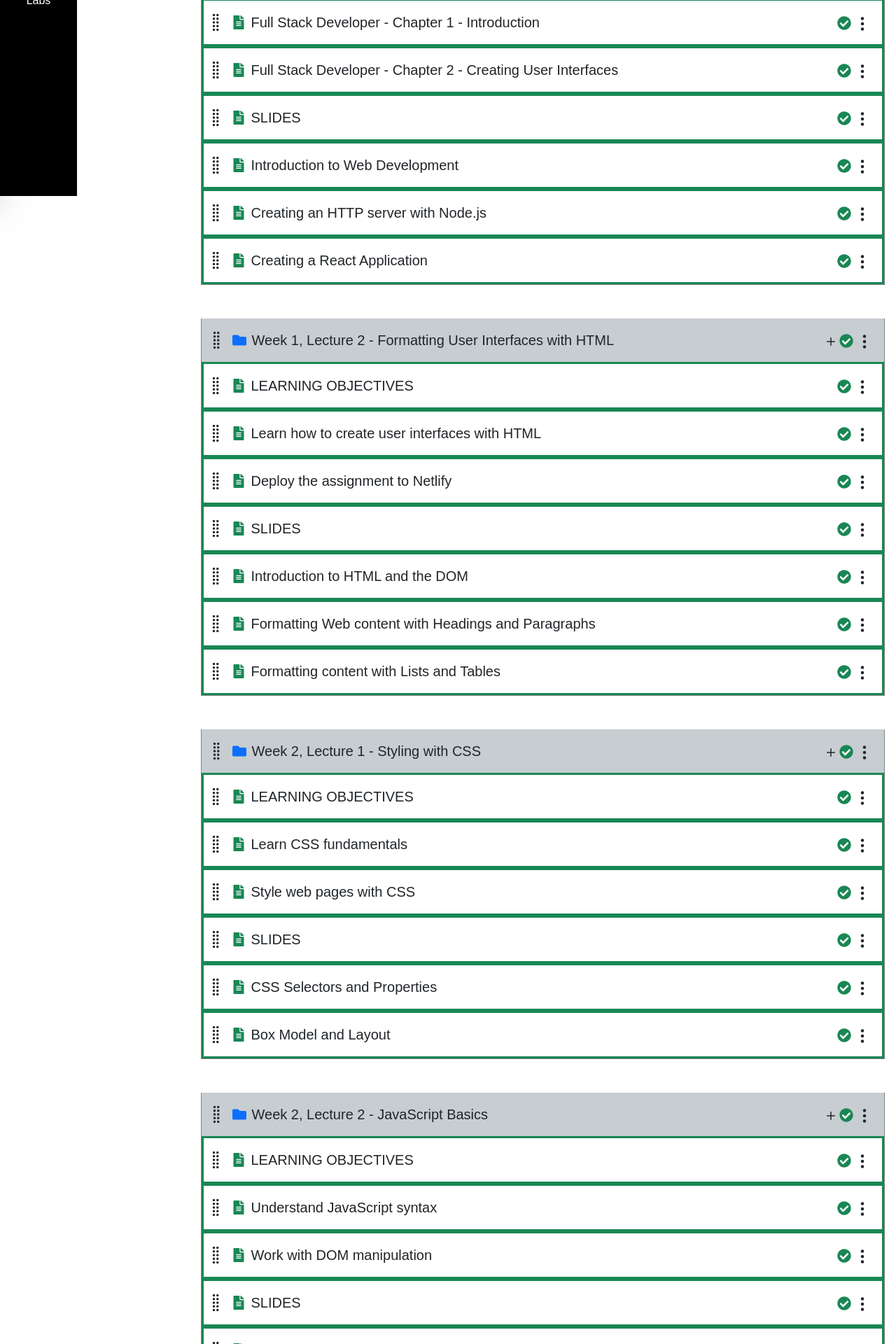
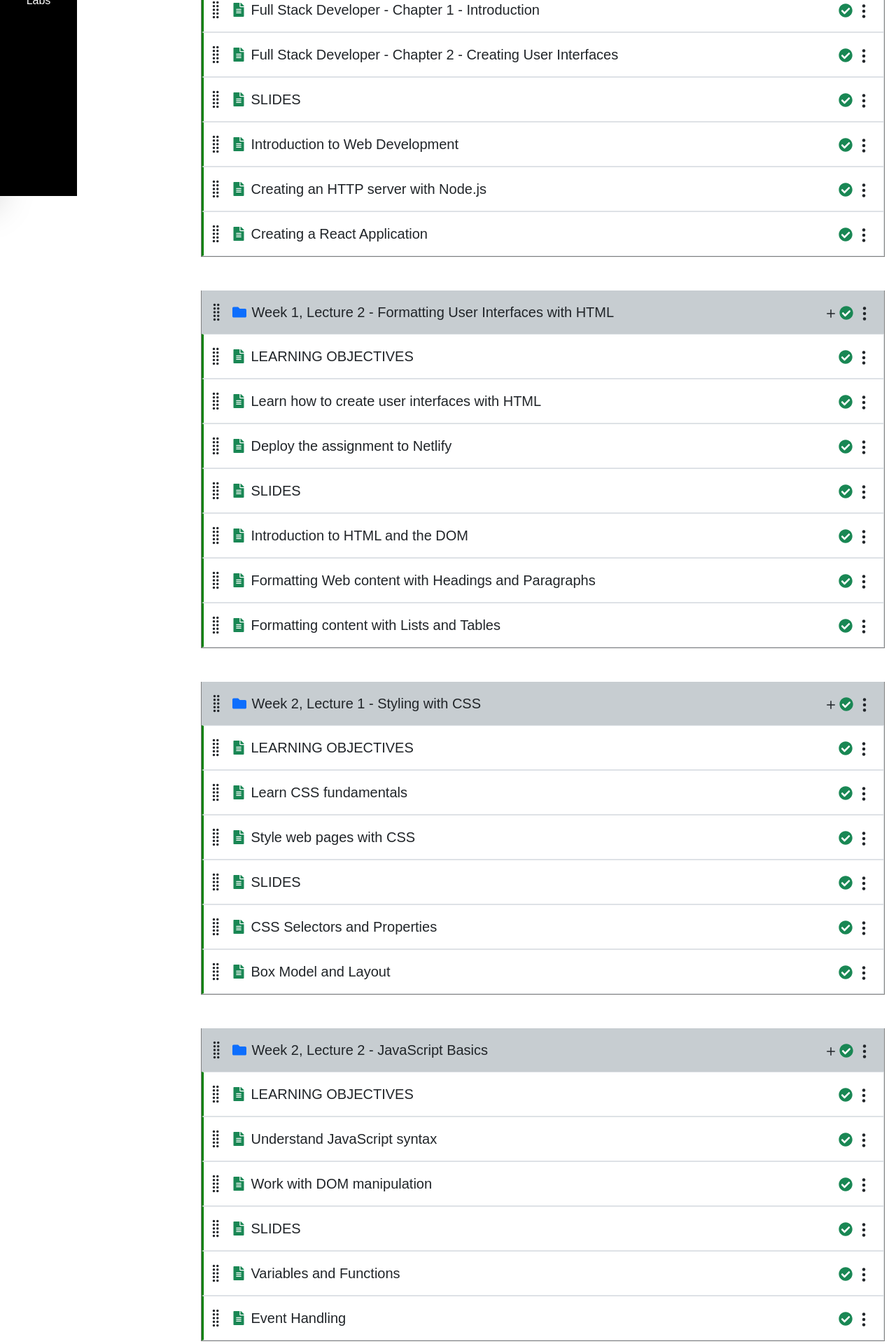
Before and after one commit to ZhenzeMo/kambaz-next-js, a Next.js app: page /Courses/1234/Modules in a window 1280 px wide. Shown: the part 520-2440 px from the top of the page at 70% size. Built offline with nearby package versions, Linux system fonts and the light colour scheme.

Commit message:
added border color for home and assignments

```diff
--- a/src/app/(Kambaz)/Courses/[cid]/Assignments/page.tsx
+++ b/src/app/(Kambaz)/Courses/[cid]/Assignments/page.tsx
@@ -21,7 +21,7 @@ export default function Assignments() {
             <AssignmentGroupControls />
           </div>
           <ListGroup className="rounded-0">
-            <ListGroupItem className="wd-assignment-list-item p-3 ps-1 border-start border-success border-3">
+            <ListGroupItem className="wd-assignment-list-item p-3 ps-1" style={{ borderLeft: '5px solid #198754', borderTop: '1px solid #dee2e6', borderRight: '1px solid #dee2e6', borderBottom: '1px solid #dee2e6' }}>
               <div className="d-flex align-items-center">
                 <BsGripVertical className="me-2 fs-3" />
                 <MdOutlineAssignment className="me-3 fs-3 text-success" />
@@ -42,7 +42,7 @@ export default function Assignments() {
               </div>
             </ListGroupItem>
 
-            <ListGroupItem className="wd-assignment-list-item p-3 ps-1 border-start border-success border-3">
+            <ListGroupItem className="wd-assignment-list-item p-3 ps-1" style={{ borderLeft: '5px solid #198754', borderTop: '1px solid #dee2e6', borderRight: '1px solid #dee2e6', borderBottom: '1px solid #dee2e6' }}>
               <div className="d-flex align-items-center">
                 <BsGripVertical className="me-2 fs-3" />
                 <MdOutlineAssignment className="me-3 fs-3 text-success" />
@@ -63,7 +63,7 @@ export default function Assignments() {
               </div>
             </ListGroupItem>
 
-            <ListGroupItem className="wd-assignment-list-item p-3 ps-1 border-start border-success border-3">
+            <ListGroupItem className="wd-assignment-list-item p-3 ps-1" style={{ borderLeft: '5px solid #198754', borderTop: '1px solid #dee2e6', borderRight: '1px solid #dee2e6', borderBottom: '1px solid #dee2e6' }}>
               <div className="d-flex align-items-center">
                 <BsGripVertical className="me-2 fs-3" />
                 <MdOutlineAssignment className="me-3 fs-3 text-success" />
--- a/src/app/(Kambaz)/Courses/[cid]/Modules/page.tsx
+++ b/src/app/(Kambaz)/Courses/[cid]/Modules/page.tsx
@@ -18,61 +18,61 @@ export default function Modules() {
             <ModuleControlButtons />
           </div>
           <ListGroup className="wd-lessons rounded-0">
-            <ListGroupItem className="wd-lesson p-3 ps-1 bg-white border-start border-success border-3 d-flex align-items-center">
+            <ListGroupItem className="wd-lesson p-3 ps-1 bg-white d-flex align-items-center" style={{ borderLeft: '5px solid #198754', borderTop: '1px solid #dee2e6', borderRight: '1px solid #dee2e6', borderBottom: '1px solid #dee2e6' }}>
               <BsGripVertical className="me-2 fs-3" />
               <FaFileAlt className="me-2 text-success" />
               <span className="flex-grow-1">LEARNING OBJECTIVES</span>
               <LessonControlButtons />
             </ListGroupItem>
-            <ListGroupItem className="wd-lesson p-3 ps-1 bg-white border-start border-success border-3 d-flex align-items-center">
+            <ListGroupItem className="wd-lesson p-3 ps-1 bg-white d-flex align-items-center" style={{ borderLeft: '5px solid #198754', borderTop: '1px solid #dee2e6', borderRight: '1px solid #dee2e6', borderBottom: '1px solid #dee2e6' }}>
               <BsGripVertical className="me-2 fs-3" />
               <FaFileAlt className="me-2 text-success" />
               <span className="flex-grow-1">Introduction to the course</span>
               <LessonControlButtons />
             </ListGroupItem>
-            <ListGroupItem className="wd-lesson p-3 ps-1 bg-white border-start border-success border-3 d-flex align-items-center">
+            <ListGroupItem className="wd-lesson p-3 ps-1 bg-white d-flex align-items-center" style={{ borderLeft: '5px solid #198754', borderTop: '1px solid #dee2e6', borderRight: '1px solid #dee2e6', borderBottom: '1px solid #dee2e6' }}>
               <BsGripVertical className="me-2 fs-3" />
               <FaFileAlt className="me-2 text-success" />
               <span className="flex-grow-1">Learn what is Web Development</span>
               <LessonControlButtons />
             </ListGroupItem>
-            <ListGroupItem className="wd-lesson p-3 ps-1 bg-white border-start border-success border-3 d-flex align-items-center">
+            <ListGroupItem className="wd-lesson p-3 ps-1 bg-white d-flex align-items-center" style={{ borderLeft: '5px solid #198754', borderTop: '1px solid #dee2e6', borderRight: '1px solid #dee2e6', borderBottom: '1px solid #dee2e6' }}>
               <BsGripVertical className="me-2 fs-3" />
               <FaFileAlt className="me-2 text-success" />
               <span className="flex-grow-1">READING</span>
               <LessonControlButtons />
             </ListGroupItem>
-            <ListGroupItem className="wd-lesson p-3 ps-1 bg-white border-start border-success border-3 d-flex align-items-center">
+            <ListGroupItem className="wd-lesson p-3 ps-1 bg-white d-flex align-items-center" style={{ borderLeft: '5px solid #198754', borderTop: '1px solid #dee2e6', borderRight: '1px solid #dee2e6', borderBottom: '1px solid #dee2e6' }}>
               <BsGripVertical className="me-2 fs-3" />
               <FaFileAlt className="me-2 text-success" />
               <span className="flex-grow-1">Full Stack Developer - Chapter 1 - Introduction</span>
               <LessonControlButtons />
             </ListGroupItem>
-            <ListGroupItem className="wd-lesson p-3 ps-1 bg-white border-start border-success border-3 d-flex align-items-center">
+            <ListGroupItem className="wd-lesson p-3 ps-1 bg-white d-flex align-items-center" style={{ borderLeft: '5px solid #198754', borderTop: '1px solid #dee2e6', borderRight: '1px solid #dee2e6', borderBottom: '1px solid #dee2e6' }}>
               <BsGripVertical className="me-2 fs-3" />
               <FaFileAlt className="me-2 text-success" />
               <span className="flex-grow-1">Full Stack Developer - Chapter 2 - Creating User Interfaces</span>
               <LessonControlButtons />
             </ListGroupItem>
-            <ListGroupItem className="wd-lesson p-3 ps-1 bg-white border-start border-success border-3 d-flex align-items-center">
+            <ListGroupItem className="wd-lesson p-3 ps-1 bg-white d-flex align-items-center" style={{ borderLeft: '5px solid #198754', borderTop: '1px solid #dee2e6', borderRight: '1px solid #dee2e6', borderBottom: '1px solid #dee2e6' }}>
               <BsGripVertical className="me-2 fs-3" />
               <FaFileAlt className="me-2 text-success" />
               <span className="flex-grow-1">SLIDES</span>
               <LessonControlButtons />
             </ListGroupItem>
-            <ListGroupItem className="wd-lesson p-3 ps-1 bg-white border-start border-success border-3 d-flex align-items-center">
+            <ListGroupItem className="wd-lesson p-3 ps-1 bg-white d-flex align-items-center" style={{ borderLeft: '5px solid #198754', borderTop: '1px solid #dee2e6', borderRight: '1px solid #dee2e6', borderBottom: '1px solid #dee2e6' }}>
               <BsGripVertical className="me-2 fs-3" />
               <FaFileAlt className="me-2 text-success" />
               <span className="flex-grow-1">Introduction to Web Development</span>
               <LessonControlButtons />
             </ListGroupItem>
-            <ListGroupItem className="wd-lesson p-3 ps-1 bg-white border-start border-success border-3 d-flex align-items-center">
+            <ListGroupItem className="wd-lesson p-3 ps-1 bg-white d-flex align-items-center" style={{ borderLeft: '5px solid #198754', borderTop: '1px solid #dee2e6', borderRight: '1px solid #dee2e6', borderBottom: '1px solid #dee2e6' }}>
               <BsGripVertical className="me-2 fs-3" />
               <FaFileAlt className="me-2 text-success" />
               <span className="flex-grow-1">Creating an HTTP server with Node.js</span>
               <LessonControlButtons />
             </ListGroupItem>
-            <ListGroupItem className="wd-lesson p-3 ps-1 bg-white border-start border-success border-3 d-flex align-items-center">
+            <ListGroupItem className="wd-lesson p-3 ps-1 bg-white d-flex align-items-center" style={{ borderLeft: '5px solid #198754', borderTop: '1px solid #dee2e6', borderRight: '1px solid #dee2e6', borderBottom: '1px solid #dee2e6' }}>
               <BsGripVertical className="me-2 fs-3" />
               <FaFileAlt className="me-2 text-success" />
               <span className="flex-grow-1">Creating a React Application</span>
@@ -89,43 +89,43 @@ export default function Modules() {
             <ModuleControlButtons />
           </div>
           <ListGroup className="wd-lessons rounded-0">
-            <ListGroupItem className="wd-lesson p-3 ps-1 bg-white border-start border-success border-3 d-flex align-items-center">
+            <ListGroupItem className="wd-lesson p-3 ps-1 bg-white d-flex align-items-center" style={{ borderLeft: '5px solid #198754', borderTop: '1px solid #dee2e6', borderRight: '1px solid #dee2e6', borderBottom: '1px solid #dee2e6' }}>
               <BsGripVertical className="me-2 fs-3" />
               <FaFileAlt className="me-2 text-success" />
               <span className="flex-grow-1">LEARNING OBJECTIVES</span>
               <LessonControlButtons />
             </ListGroupItem>
-            <ListGroupItem className="wd-lesson p-3 ps-1 bg-white border-start border-success border-3 d-flex align-items-center">
+            <ListGroupItem className="wd-lesson p-3 ps-1 bg-white d-flex align-items-center" style={{ borderLeft: '5px solid #198754', borderTop: '1px solid #dee2e6', borderRight: '1px solid #dee2e6', borderBottom: '1px solid #dee2e6' }}>
               <BsGripVertical className="me-2 fs-3" />
               <FaFileAlt className="me-2 text-success" />
               <span className="flex-grow-1">Learn how to create user interfaces with HTML</span>
               <LessonControlButtons />
             </ListGroupItem>
-            <ListGroupItem className="wd-lesson p-3 ps-1 bg-white border-start border-success border-3 d-flex align-items-center">
+            <ListGroupItem className="wd-lesson p-3 ps-1 bg-white d-flex align-items-center" style={{ borderLeft: '5px solid #198754', borderTop: '1px solid #dee2e6', borderRight: '1px solid #dee2e6', borderBottom: '1px solid #dee2e6' }}>
               <BsGripVertical className="me-2 fs-3" />
               <FaFileAlt className="me-2 text-success" />
               <span className="flex-grow-1">Deploy the assignment to Netlify</span>
               <LessonControlButtons />
             </ListGroupItem>
-            <ListGroupItem className="wd-lesson p-3 ps-1 bg-white border-start border-success border-3 d-flex align-items-center">
+            <ListGroupItem className="wd-lesson p-3 ps-1 bg-white d-flex align-items-center" style={{ borderLeft: '5px solid #198754', borderTop: '1px solid #dee2e6', borderRight: '1px solid #dee2e6', borderBottom: '1px solid #dee2e6' }}>
               <BsGripVertical className="me-2 fs-3" />
               <FaFileAlt className="me-2 text-success" />
               <span className="flex-grow-1">SLIDES</span>
               <LessonControlButtons />
             </ListGroupItem>
-            <ListGroupItem className="wd-lesson p-3 ps-1 bg-white border-start border-success border-3 d-flex align-items-center">
+            <ListGroupItem className="wd-lesson p-3 ps-1 bg-white d-flex align-items-center" style={{ borderLeft: '5px solid #198754', borderTop: '1px solid #dee2e6', borderRight: '1px solid #dee2e6', borderBottom: '1px solid #dee2e6' }}>
               <BsGripVertical className="me-2 fs-3" />
               <FaFileAlt className="me-2 text-success" />
               <span className="flex-grow-1">Introduction to HTML and the DOM</span>
               <LessonControlButtons />
             </ListGroupItem>
-            <ListGroupItem className="wd-lesson p-3 ps-1 bg-white border-start border-success border-3 d-flex align-items-center">
+            <ListGroupItem className="wd-lesson p-3 ps-1 bg-white d-flex align-items-center" style={{ borderLeft: '5px solid #198754', borderTop: '1px solid #dee2e6', borderRight: '1px solid #dee2e6', borderBottom: '1px solid #dee2e6' }}>
               <BsGripVertical className="me-2 fs-3" />
               <FaFileAlt className="me-2 text-success" />
               <span className="flex-grow-1">Formatting Web content with Headings and Paragraphs</span>
               <LessonControlButtons />
             </ListGroupItem>
-            <ListGroupItem className="wd-lesson p-3 ps-1 bg-white border-start border-success border-3 d-flex align-items-center">
+            <ListGroupItem className="wd-lesson p-3 ps-1 bg-white d-flex align-items-center" style={{ borderLeft: '5px solid #198754', borderTop: '1px solid #dee2e6', borderRight: '1px solid #dee2e6', borderBottom: '1px solid #dee2e6' }}>
               <BsGripVertical className="me-2 fs-3" />
               <FaFileAlt className="me-2 text-success" />
               <span className="flex-grow-1">Formatting content with Lists and Tables</span>
@@ -142,37 +142,37 @@ export default function Modules() {
             <ModuleControlButtons />
           </div>
           <ListGroup className="wd-lessons rounded-0">
-            <ListGroupItem className="wd-lesson p-3 ps-1 bg-white border-start border-success border-3 d-flex align-items-center">
+            <ListGroupItem className="wd-lesson p-3 ps-1 bg-white d-flex align-items-center" style={{ borderLeft: '5px solid #198754', borderTop: '1px solid #dee2e6', borderRight: '1px solid #dee2e6', borderBottom: '1px solid #dee2e6' }}>
               <BsGripVertical className="me-2 fs-3" />
               <FaFileAlt className="me-2 text-success" />
               <span className="flex-grow-1">LEARNING OBJECTIVES</span>
               <LessonControlButtons />
             </ListGroupItem>
-            <ListGroupItem className="wd-lesson p-3 ps-1 bg-white border-start border-success border-3 d-flex align-items-center">
+            <ListGroupItem className="wd-lesson p-3 ps-1 bg-white d-flex align-items-center" style={{ borderLeft: '5px solid #198754', borderTop: '1px solid #dee2e6', borderRight: '1px solid #dee2e6', borderBottom: '1px solid #dee2e6' }}>
               <BsGripVertical className="me-2 fs-3" />
               <FaFileAlt className="me-2 text-success" />
               <span className="flex-grow-1">Learn CSS fundamentals</span>
               <LessonControlButtons />
             </ListGroupItem>
-            <ListGroupItem className="wd-lesson p-3 ps-1 bg-white border-start border-success border-3 d-flex align-items-center">
+            <ListGroupItem className="wd-lesson p-3 ps-1 bg-white d-flex align-items-center" style={{ borderLeft: '5px solid #198754', borderTop: '1px solid #dee2e6', borderRight: '1px solid #dee2e6', borderBottom: '1px solid #dee2e6' }}>
               <BsGripVertical className="me-2 fs-3" />
               <FaFileAlt className="me-2 text-success" />
               <span className="flex-grow-1">Style web pages with CSS</span>
               <LessonControlButtons />
             </ListGroupItem>
-            <ListGroupItem className="wd-lesson p-3 ps-1 bg-white border-start border-success border-3 d-flex align-items-center">
+            <ListGroupItem className="wd-lesson p-3 ps-1 bg-white d-flex align-items-center" style={{ borderLeft: '5px solid #198754', borderTop: '1px solid #dee2e6', borderRight: '1px solid #dee2e6', borderBottom: '1px solid #dee2e6' }}>
               <BsGripVertical className="me-2 fs-3" />
               <FaFileAlt className="me-2 text-success" />
               <span className="flex-grow-1">SLIDES</span>
               <LessonControlButtons />
             </ListGroupItem>
-            <ListGroupItem className="wd-lesson p-3 ps-1 bg-white border-start border-success border-3 d-flex align-items-center">
+            <ListGroupItem className="wd-lesson p-3 ps-1 bg-white d-flex align-items-center" style={{ borderLeft: '5px solid #198754', borderTop: '1px solid #dee2e6', borderRight: '1px solid #dee2e6', borderBottom: '1px solid #dee2e6' }}>
               <BsGripVertical className="me-2 fs-3" />
               <FaFileAlt className="me-2 text-success" />
               <span className="flex-grow-1">CSS Selectors and Properties</span>
               <LessonControlButtons />
             </ListGroupItem>
-            <ListGroupItem className="wd-lesson p-3 ps-1 bg-white border-start border-success border-3 d-flex align-items-center">
+            <ListGroupItem className="wd-lesson p-3 ps-1 bg-white d-flex align-items-center" style={{ borderLeft: '5px solid #198754', borderTop: '1px solid #dee2e6', borderRight: '1px solid #dee2e6', borderBottom: '1px solid #dee2e6' }}>
               <BsGripVertical className="me-2 fs-3" />
               <FaFileAlt className="me-2 text-success" />
               <span className="flex-grow-1">Box Model and Layout</span>
@@ -189,37 +189,37 @@ export default function Modules() {
             <ModuleControlButtons />
           </div>
           <ListGroup className="wd-lessons rounded-0">
-            <ListGroupItem className="wd-lesson p-3 ps-1 bg-white border-start border-success border-3 d-flex align-items-center">
+            <ListGroupItem className="wd-lesson p-3 ps-1 bg-white d-flex align-items-center" style={{ borderLeft: '5px solid #198754', borderTop: '1px solid #dee2e6', borderRight: '1px solid #dee2e6', borderBottom: '1px solid #dee2e6' }}>
               <BsGripVertical className="me-2 fs-3" />
               <FaFileAlt className="me-2 text-success" />
               <span className="flex-grow-1">LEARNING OBJECTIVES</span>
               <LessonControlButtons />
             </ListGroupItem>
-            <ListGroupItem className="wd-lesson p-3 ps-1 bg-white border-start border-success border-3 d-flex align-items-center">
+            <ListGroupItem className="wd-lesson p-3 ps-1 bg-white d-flex align-items-center" style={{ borderLeft: '5px solid #198754', borderTop: '1px solid #dee2e6', borderRight: '1px solid #dee2e6', borderBottom: '1px solid #dee2e6' }}>
               <BsGripVertical className="me-2 fs-3" />
               <FaFileAlt className="me-2 text-success" />
               <span className="flex-grow-1">Understand JavaScript syntax</span>
               <LessonControlButtons />
             </ListGroupItem>
-            <ListGroupItem className="wd-lesson p-3 ps-1 bg-white border-start border-success border-3 d-flex align-items-center">
+            <ListGroupItem className="wd-lesson p-3 ps-1 bg-white d-flex align-items-center" style={{ borderLeft: '5px solid #198754', borderTop: '1px solid #dee2e6', borderRight: '1px solid #dee2e6', borderBottom: '1px solid #dee2e6' }}>
               <BsGripVertical className="me-2 fs-3" />
               <FaFileAlt className="me-2 text-success" />
               <span className="flex-grow-1">Work with DOM manipulation</span>
               <LessonControlButtons />
             </ListGroupItem>
-            <ListGroupItem className="wd-lesson p-3 ps-1 bg-white border-start border-success border-3 d-flex align-items-center">
+            <ListGroupItem className="wd-lesson p-3 ps-1 bg-white d-flex align-items-center" style={{ borderLeft: '5px solid #198754', borderTop: '1px solid #dee2e6', borderRight: '1px solid #dee2e6', borderBottom: '1px solid #dee2e6' }}>
               <BsGripVertical className="me-2 fs-3" />
               <FaFileAlt className="me-2 text-success" />
               <span className="flex-grow-1">SLIDES</span>
               <LessonControlButtons />
             </ListGroupItem>
-            <ListGroupItem className="wd-lesson p-3 ps-1 bg-white border-start border-success border-3 d-flex align-items-center">
+            <ListGroupItem className="wd-lesson p-3 ps-1 bg-white d-flex align-items-center" style={{ borderLeft: '5px solid #198754', borderTop: '1px solid #dee2e6', borderRight: '1px solid #dee2e6', borderBottom: '1px solid #dee2e6' }}>
               <BsGripVertical className="me-2 fs-3" />
               <FaFileAlt className="me-2 text-success" />
               <span className="flex-grow-1">Variables and Functions</span>
               <LessonControlButtons />
             </ListGroupItem>
-            <ListGroupItem className="wd-lesson p-3 ps-1 bg-white border-start border-success border-3 d-flex align-items-center">
+            <ListGroupItem className="wd-lesson p-3 ps-1 bg-white d-flex align-items-center" style={{ borderLeft: '5px solid #198754', borderTop: '1px solid #dee2e6', borderRight: '1px solid #dee2e6', borderBottom: '1px solid #dee2e6' }}>
               <BsGripVertical className="me-2 fs-3" />
               <FaFileAlt className="me-2 text-success" />
               <span className="flex-grow-1">Event Handling</span>
```
